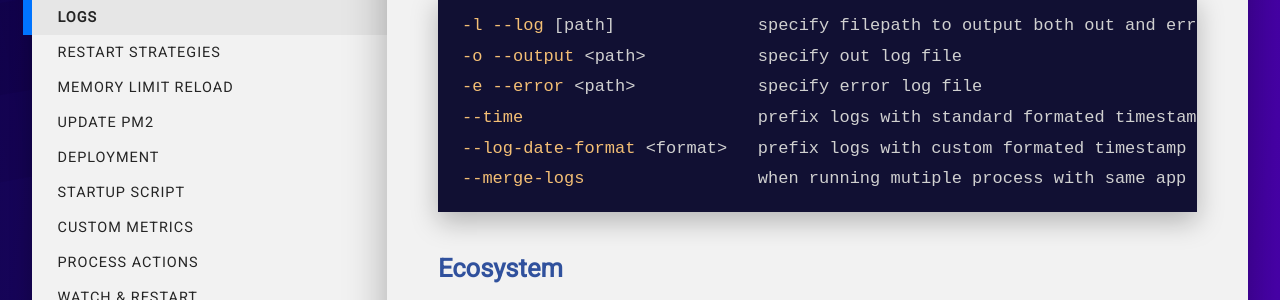
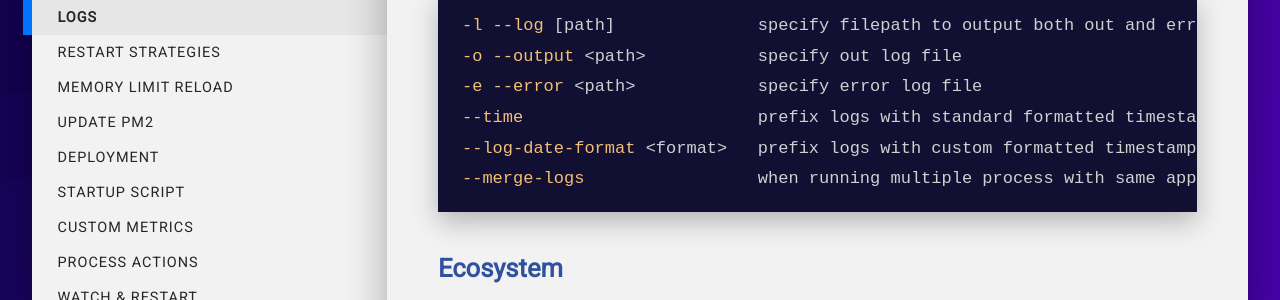
Before and after one commit to pm2-hive/pm2-hive.github.io, a Jekyll site: the page built from docs/features/log-management.md, in a window 1280 px wide and 900 px high, scrolled down 564 px. Shown: the part 152-452 px from the top of the window. Built offline with Jekyll 4.4.1, drawn with Linux system fonts in a browser that asks for light colours; comment, search, counter and statistics services are not loaded; some of the changed text lies outside the part shown.

Commit message:
fixed typos in log-management.md

````diff
--- a/docs/features/log-management.md
+++ b/docs/features/log-management.md
@@ -20,9 +20,9 @@
 -l --log [path]              specify filepath to output both out and error logs
 -o --output <path>           specify out log file
 -e --error <path>            specify error log file
---time                       prefix logs with standard formated timestamp
---log-date-format <format>   prefix logs with custom formated timestamp
---merge-logs                 when running mutiple process with same app name, do not split file by id
+--time                       prefix logs with standard formatted timestamp
+--log-date-format <format>   prefix logs with custom formatted timestamp
+--merge-logs                 when running multiple process with same app name, do not split file by id
 ```
 
 ### Ecosystem
@@ -74,7 +74,7 @@
 ```json
 {
    "message": "echo\n",                     // the actual message that has been `console.log`
-   "timestamp": "2017-02-06T14:51:38.896Z", // timestamp of the message, can be formated
+   "timestamp": "2017-02-06T14:51:38.896Z", // timestamp of the message, can be formatted
    "type": "out",                           // the type of logs, can be `err`, `out` or `PM2`
    "process_id": 0,                         // the process id used by PM2
    "app_name": "one-echo"                   // the application name
````
Also changed, not shown: other parts of docs/features/log-management.md (+1 -1 lines).
